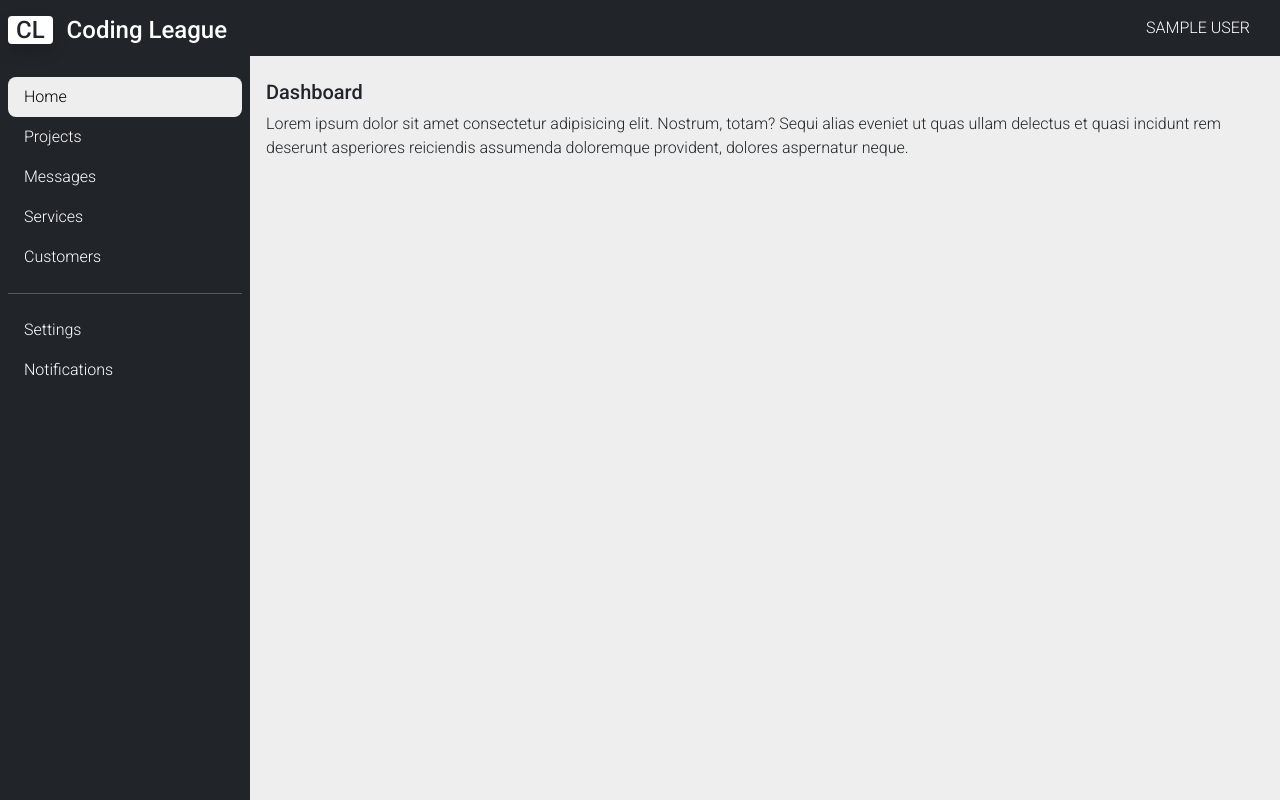
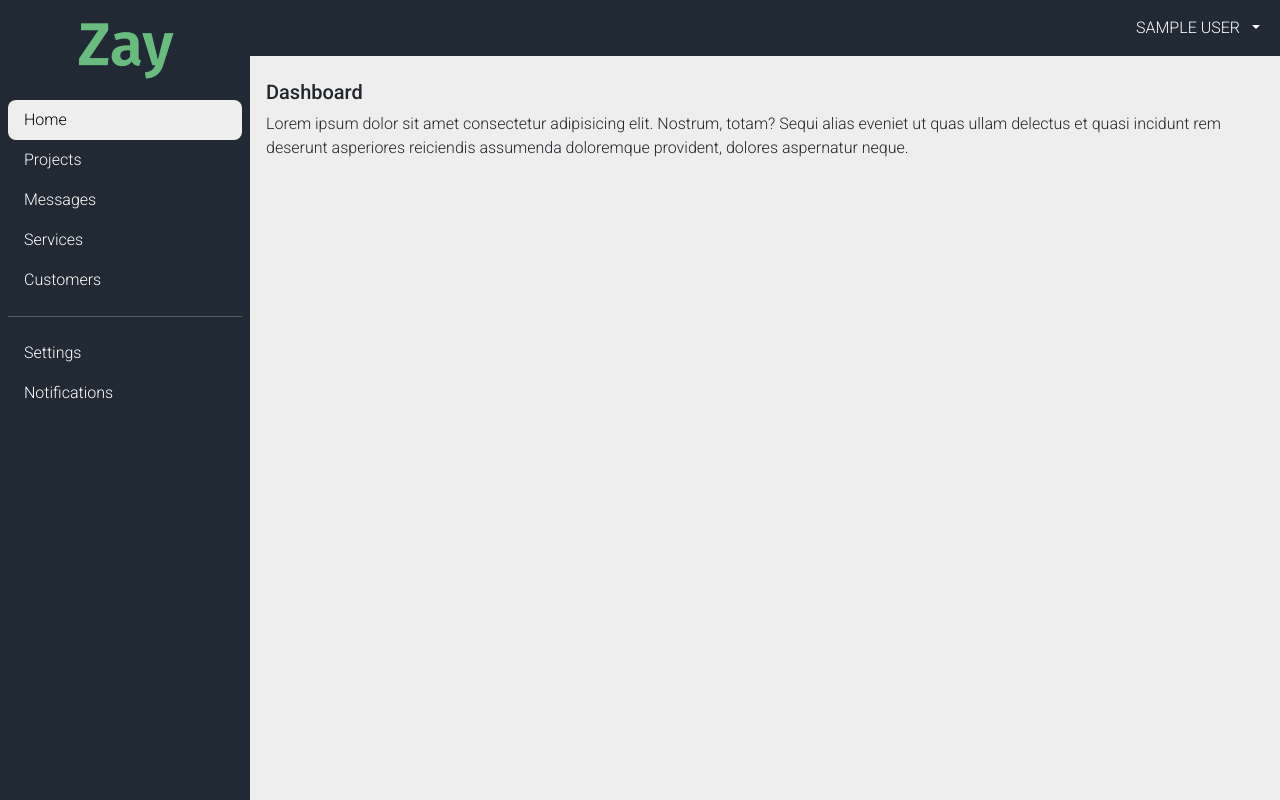
Before and after one commit to wagnermorillo/VMSM-render, a Django app: page /main/ in a window 1280 px wide. Run offline with Django 4.2, Linux system fonts and the light colour scheme; the visitor is signed in with stand-in values (Sample User, id 1); some libraries are stand-ins or nearby versions.

Commit message:
update dashboard#1

```diff
--- a/project/appLogin/static/css/login.css
+++ b/project/appLogin/static/css/login.css
@@ -2,6 +2,7 @@
 body{
     font-family: 'Roboto', sans-serif;
     font-weight: 300;
+    background-color: #eee !important;
 }
 h1{
     font-weight: 350;
@@ -26,7 +27,7 @@ h1{
     height: auto !important;
 }
 .p-4{
-    background-color: #eee !important;
+    background-color: #eeefee !important;
 }
 
 #id_username {
--- a/project/appLogin/static/css/main.css
+++ b/project/appLogin/static/css/main.css
@@ -3,12 +3,9 @@ body {
     font-family: 'Roboto', sans-serif;
     font-weight: 300;
 }
-.fa-lg{
-    margin-left: 10px;
-}
 
 #side_nav {
-    background: #212529;
+    background: #212934;
     min-width: 250px;
     max-width: 250px;
     transition: all 0.3s;
@@ -28,7 +25,7 @@ hr.h-color {
     border-radius: 8px;
 }
 #navbarUp{
-    background-color: #212529 !important;
+    background-color: #212934 !important;
 }
 .sidebar li.active a,
 .sidebar li.active a:hover {
@@ -55,3 +52,6 @@ hr.h-color {
 #nombre_nav{
     color: white;
 }
+.dropdown-menu {
+    margin-left: -110px;
+}
--- a/project/appLogin/templates/appLogin/main.html
+++ b/project/appLogin/templates/appLogin/main.html
@@ -19,11 +19,20 @@ Zay Software commercial
             <nav class="navbar navbar-expand-md navbar-light bg-light" id="navbarUp">
                 <div class="container-fluid">
                     <div class="collapse navbar-collapse justify-content-end" id="navbarSupportedContent">
-                        <ul class="navbar-nav mb-2 mb-lg-0">
-                            <li class="nav-item">
-                                <a class="nav-link active" id="nombre_nav" aria-current="page" href="#">
-                                    {{ request.user.first_name|upper }} {{request.user.last_name|upper }} <i class="fa-solid fa-gear fa-lg"></i>
+                        <span class="text-white">
+                            {{ request.user.first_name|upper }} {{request.user.last_name|upper }}
+                        </span>
+                        <ul class="navbar-nav mb-2 mb-lg-0 ml-auto">
+                            <li class="nav-item dropdown">
+                                <a class="nav-link dropdown-toggle" role="button" data-bs-toggle="dropdown" id="nombre_nav" aria-expanded="false" href="#">
+                                    <i class="fa-solid fa-gear fa-lg"></i>
                                 </a>
+                                <ul class="dropdown-menu" aria-labelledby="nombre_nav">
+                                    <li><a class="dropdown-item" href="#">New project</a></li>
+                                    <li><a class="dropdown-item" href="#">Settings</a></li>
+                                    <li><hr class="dropdown-divider"></li>
+                                    <li><a class="dropdown-item" href="{% url "logout" %}">Log out</a></li>
+                                </ul>
                             </li>
                         </ul>
                     </div>
--- a/project/appLogin/templates/layout/baseMain.html
+++ b/project/appLogin/templates/layout/baseMain.html
@@ -1,9 +1,8 @@
 <!-- there is the sidebar -->
+{% load static %}
 <div class="sidebar" id="side_nav">
-    <div class="header-box px-2 pt-3 pb-4 d-flex justify-content-between">
-        <h1 class="fs-4"><span class="bg-white text-dark rounded shadow px-2 me-2">CL</span> <span
-                class="text-white">Coding League</span></h1>
-        <button class="btn d-md-none d-block close-btn px-1 py-0 text-white"><i class="fal fa-stream"></i></button>
+    <div class="d-flex justify-content-center align-items-center">
+        <img src="{% static "img/apple-icon.png" %}" alt="logo" width="100" height="100">
     </div>
 
     <ul class="list-unstyled px-2">
--- a/project/project/settings.py
+++ b/project/project/settings.py
@@ -52,6 +52,8 @@ MIDDLEWARE = [
 ]
 
 ROOT_URLCONF = 'project.urls' # para configurar las urls roots
+
+SESSION_COOKIE_AGE = 120  # time to expire the session (seconds)
 
 TEMPLATES = [
     {
```
